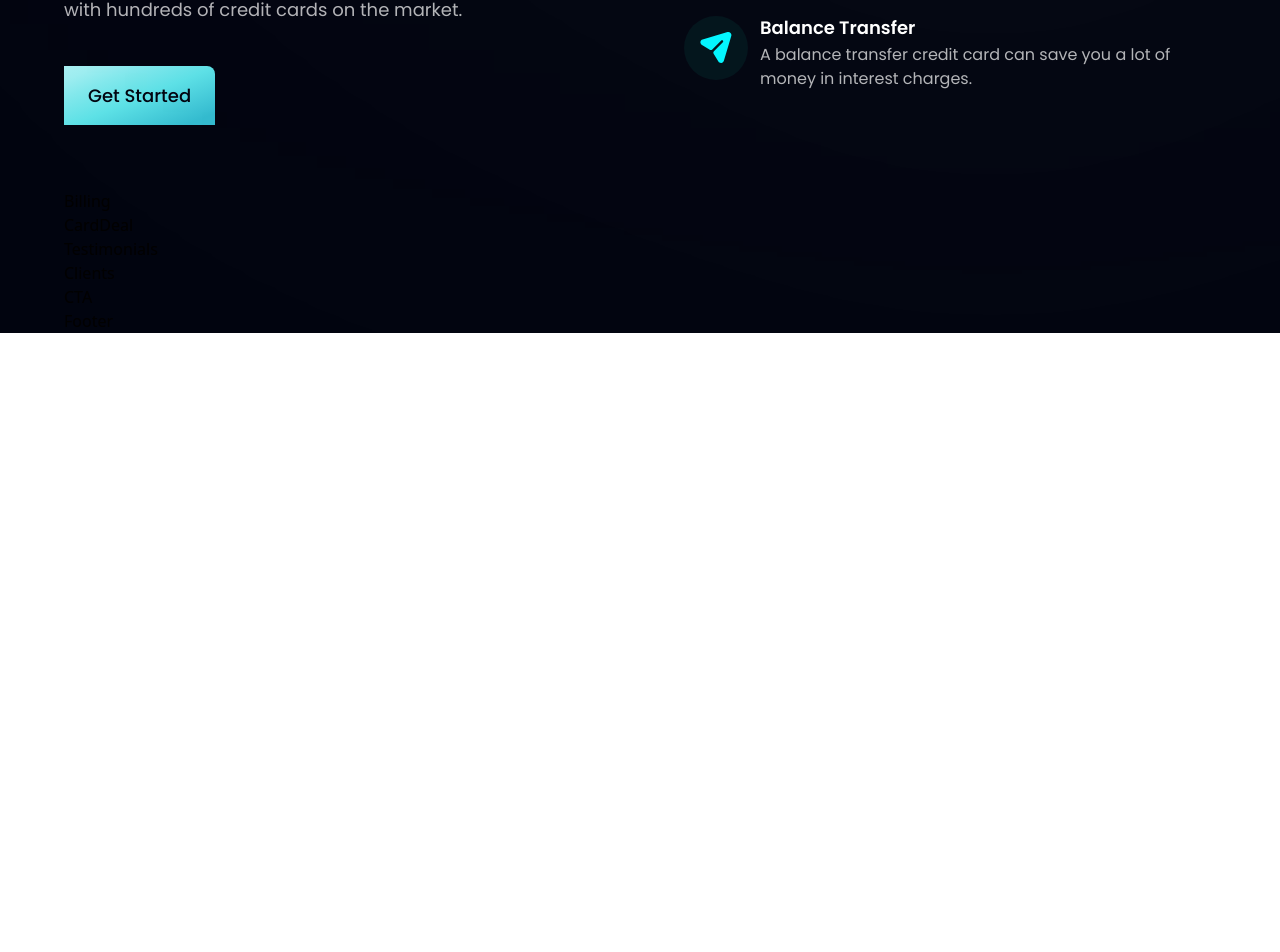
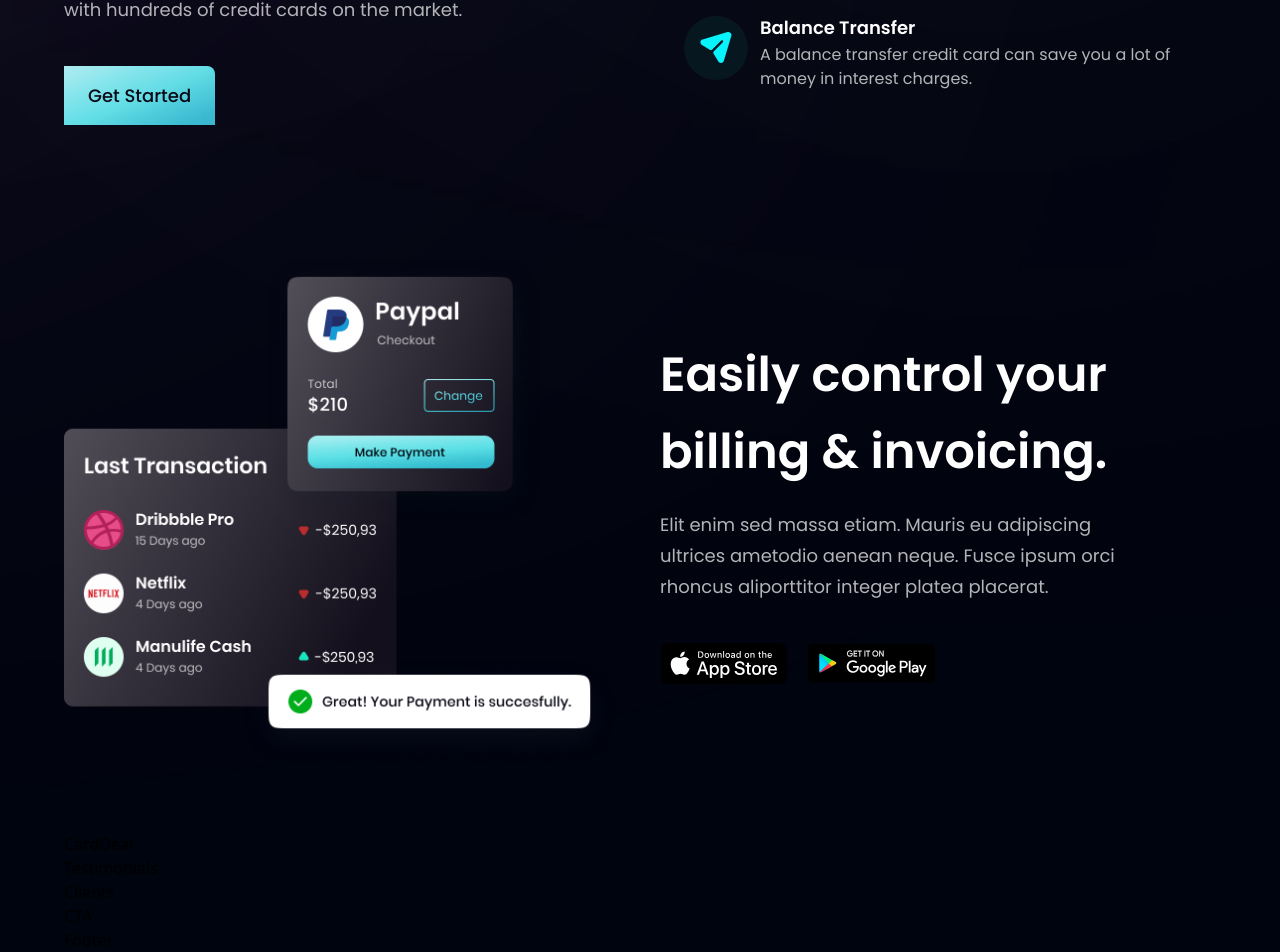
Before and after one commit to bpetya44/bank-app, a React (Vite) app: page / in a window 1280 px wide. Shown: the part 1326-2278 px from the top of the page. Before the commit the page ends 1659 px from the top, so only its background shows below. Built offline with nearby package versions, Linux system fonts and the light colour scheme.

Commit message:
Billing section added

```diff
--- a/src/components/Billing.jsx
+++ b/src/components/Billing.jsx
@@ -1,9 +1,30 @@
-import React from 'react'
+import { apple, bill, google} from '../assets'
+import styles, { layout } from '../style'
 
-export const Billing = () => {
-  return (
-    <div>Billing</div>
+export const Billing = () => (
+    <section id="product" className={layout.sectionReverse}>
+        <div className={layout.sectionImgReverse}>
+          <img src={bill} alt="billing" className='w-[100%] h-[100%] relative z-[5]' />
+        </div>
+        {/* Background */}
+        <div className='absolute z-[3] -left-1/2 top-0 w-[50%] h-[50%] rounded-full white__gradient' />
+        <div className='absolute z-[0] -left-1/2 bottom-0 w-1/2 h-1/2 rounded-full pink__gradient' />
+
+        {/* Text */}
+        <div className={layout.sectionInfo}>
+          <h2 className={styles.heading2}> Easily control your <br className='sm:block hidden' />billing & invoicing.</h2>
+          <p className={`${styles.paragraph} max-w-[470px] mt-5`}>
+            Elit enim sed massa etiam. Mauris eu adipiscing ultrices ametodio aenean neque. Fusce ipsum orci rhoncus aliporttitor integer platea placerat.
+          </p>
+
+            {/* App Store Google Play */}
+          <div className='flex flex-row flex-wrap sm:mt-10 mt-6'>
+            <img src={apple} alt="app_store" className='w-[128px] h-[42px] object-contain mr-5 cursor-pointer'/>
+            <img src={google} alt="google" className='w-[128px] h-[42px] object-contain cursor-pointer'/>
+          </div>
+        </div>
+    </section>
   )
-}
+
 
 export default Billing
```
